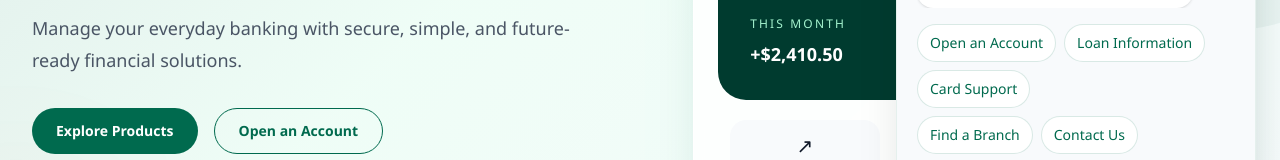
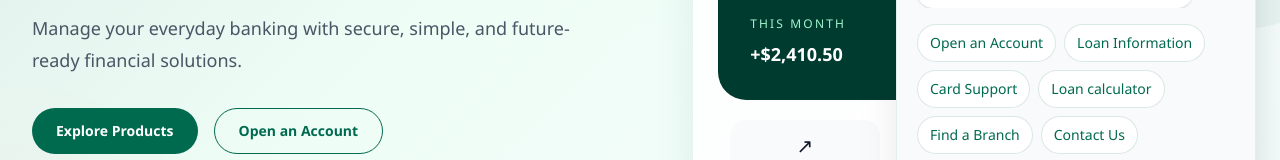
Before and after one commit to prioty23/nexus-bank-website, a Next.js app: page / in a window 1280 px wide. Both pictures are taken after a click on the button "AI". Shown: the part 467-627 px from the top of the page. Built offline with nearby package versions, Linux system fonts and the light colour scheme.

Commit message:
Update chatbot quick action links

```diff
--- a/components/Chatbot.tsx
+++ b/components/Chatbot.tsx
@@ -11,6 +11,14 @@ type Message = {
 
 const chatbotText = translations.en.chatbot;
 const CHATBOT_API_URL = "http://127.0.0.1:8000/chat";
+const BRANCH_LOCATOR_ACTION = "Find a Branch";
+const BRANCH_LOCATOR_URL = "https://www.ebl.com.bd/branches";
+const LOAN_CALCULATOR_ACTION = "Loan calculator";
+const LOAN_CALCULATOR_URL = "https://www.ebl.com.bd/emical";
+const QUICK_ACTION_LINKS: Record<string, string> = {
+  [BRANCH_LOCATOR_ACTION]: BRANCH_LOCATOR_URL,
+  [LOAN_CALCULATOR_ACTION]: LOAN_CALCULATOR_URL,
+};
 const TYPING_MESSAGE = "Eastern AI is typing...";
 const ERROR_MESSAGE =
   "Sorry, I could not connect to the chatbot server. Please try again later.";
@@ -186,7 +194,24 @@ export default function Chatbot() {
     chatbotText.quickActions.includes(action),
   );
 
-  const renderQuickActionButton = (action: string) => (
+  const renderQuickActionButton = (action: string) => {
+    const quickActionLink = QUICK_ACTION_LINKS[action];
+
+    if (quickActionLink) {
+      return (
+        <a
+          key={action}
+          href={quickActionLink}
+          target="_blank"
+          rel="noopener noreferrer"
+          className="rounded-full border border-[#006A4E]/15 bg-white px-3 py-2 text-sm font-medium text-[#006A4E] transition hover:bg-[#006A4E]/5"
+        >
+          {action}
+        </a>
+      );
+    }
+
+    return (
       <button
         key={action}
         type="button"
@@ -199,6 +224,7 @@ export default function Chatbot() {
         {action}
       </button>
     );
+  };
 
   const showQuickActions = messages.length === 1;
 
--- a/data/translations.js
+++ b/data/translations.js
@@ -168,7 +168,7 @@ export const translations = {
       status: "Online",
       welcome: "Hello! I'm Eastern Bank PLC AI Assistant. How can I help you today?",
       reply: "This chatbot is under construction for now.",
-      quickActions: ["Open an Account", "Find a Branch", "Loan Information", "Card Support", "Contact Us"],
+      quickActions: ["Open an Account", "Find a Branch", "Loan Information", "Card Support", "Loan calculator", "Contact Us"],
       placeholder: "Type your message...",
       send: "Send",
       open: "Open Eastern Bank PLC AI Assistant",
```
Lines whose indentation alone changed are shown as unchanged.
